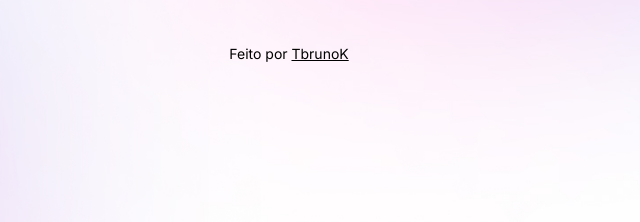
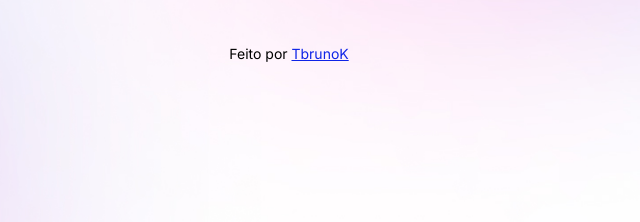
Before and after one commit to TbrunoK/devlinks-project, a plain HTML site: page index.html in a window 1280 px wide. Both pictures are taken after a click on the element 640 px from the left and 267 px from the top of the page. Shown: the part 609-831 px from the top of the page, 351-991 px from the left. Drawn offline with nearby package versions, Linux system fonts and the light colour scheme.

Commit message:
Ui changes

```diff
--- a/index.html
+++ b/index.html
@@ -61,7 +61,7 @@
 
       <footer>
         Feito por
-        <a href="https://github.com/tbrunok" target="_blank"> TbrunoK</a>
+        <a href="https://github.com/tbrunok" target="_blank" class="creator">TbrunoK</a>
       </footer>
     </div>
 
--- a/style.css
+++ b/style.css
@@ -170,6 +170,14 @@ footer {
   font-size: 14px;
 }
 
+footer a.creator{
+  color: rgba(141, 122, 224, 0.945);
+}
+
+.light a.creator {
+  color: rgb(14, 36, 231);
+}
+
 /*  nedua queries */
 @media (min-width: 700px) {
   :root {
```
